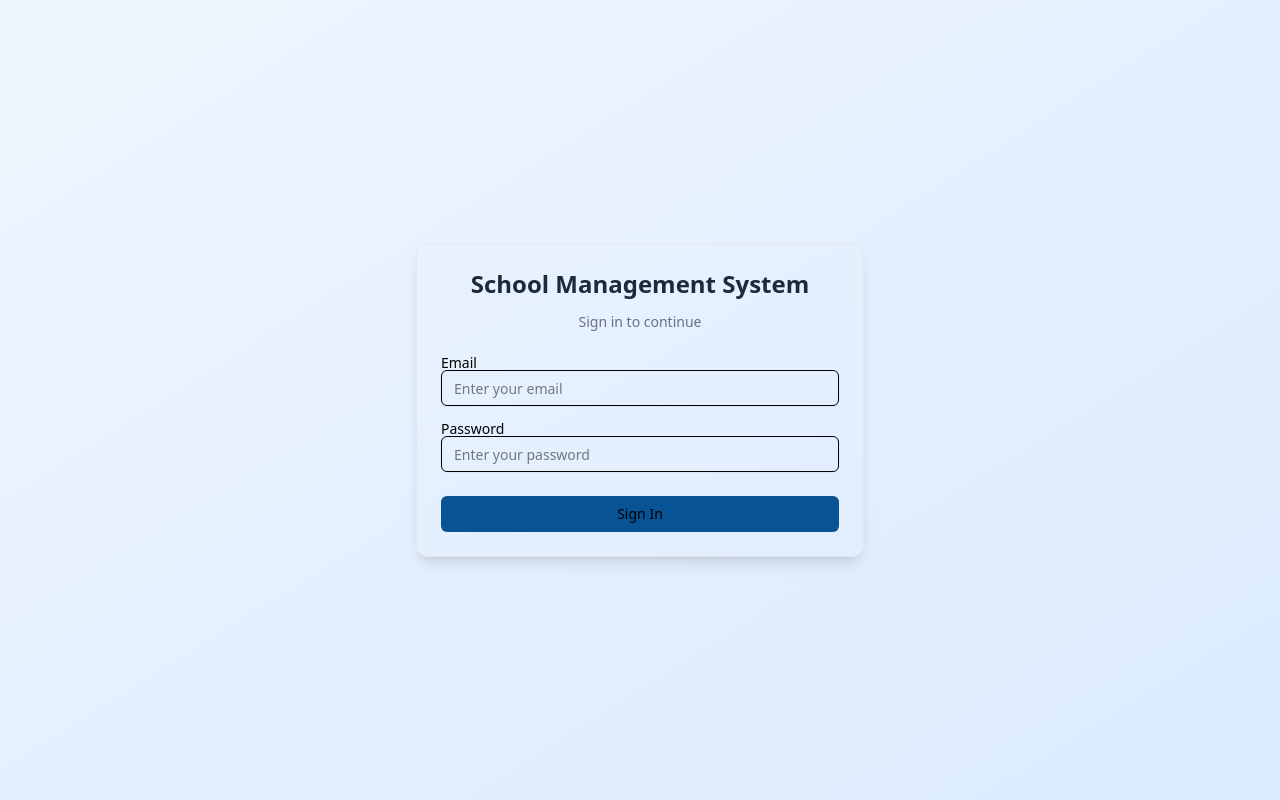
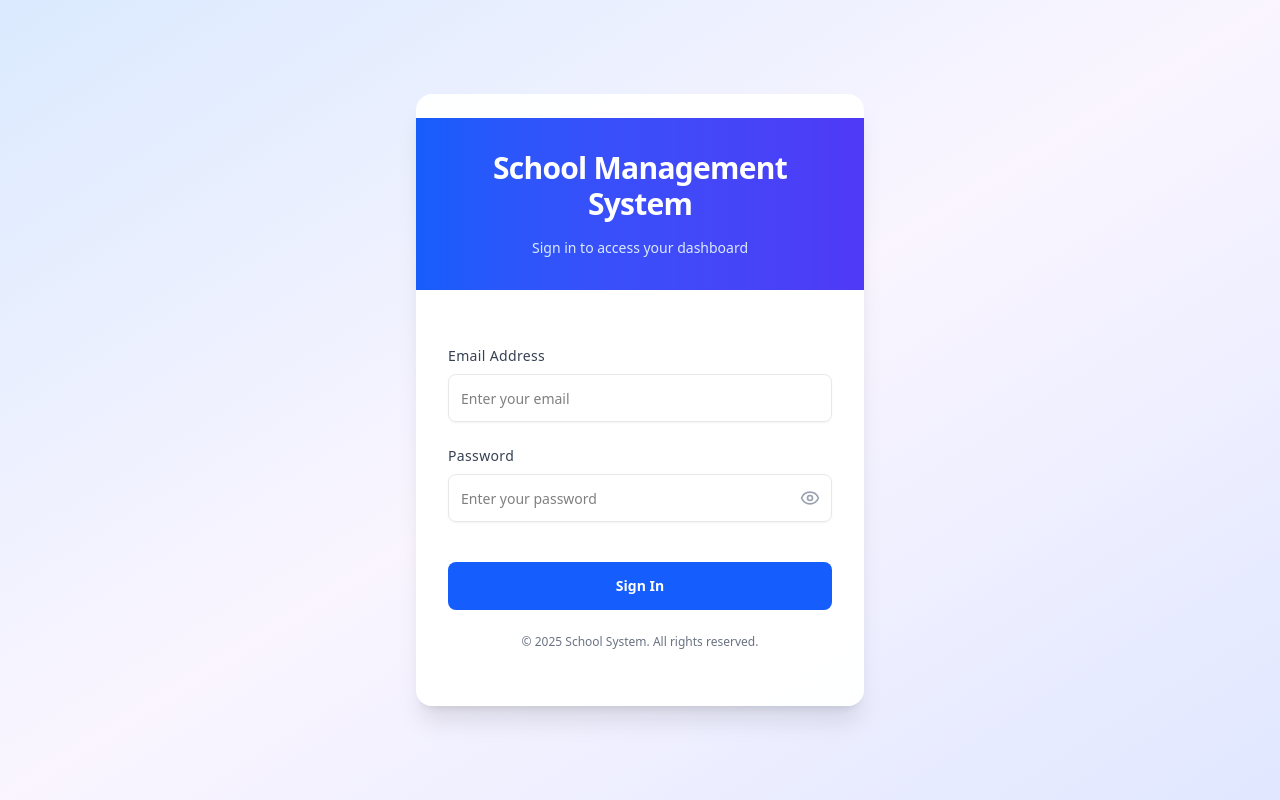
Before and after one commit to Saad0095/School-Management-System-Frontend, a React (Vite) app: page /login in a window 1280 px wide. Built offline with nearby package versions, Linux system fonts and the light colour scheme; no server answers; the HTML template or start-up script is replaced by a standard one.

Commit message:
Fixed login page and started working on student dashboard

```diff
--- a/src/components/layout/Navbar.jsx
+++ b/src/components/layout/Navbar.jsx
@@ -29,7 +29,7 @@ const Navbar = () => {
             variant="outline"
             size="sm"
             onClick={logout}
-            className="flex items-center gap-2 text-gray-700 hover:text-primary"
+            className="flex items-center gap-2 text-gray-700 hover:text-primary cursor-pointer"
           >
             <LogOut size={16} />
             Logout
--- a/src/pages/auth/Login.jsx
+++ b/src/pages/auth/Login.jsx
@@ -1,47 +1,54 @@
-import { useState } from "react"
-import { useNavigate } from "react-router-dom"
-import { useAuth } from "../../context/AuthContext"
-import { Card, CardContent, CardHeader, CardTitle } from "@/components/ui/card"
-import { Input } from "@/components/ui/input"
-import { Button } from "@/components/ui/button"
-import { Label } from "@/components/ui/label"
-import { Alert, AlertDescription } from "@/components/ui/alert"
+import { useState } from "react";
+import { useNavigate } from "react-router-dom";
+import { useAuth } from "../../context/AuthContext";
+import { Card, CardContent, CardHeader, CardTitle } from "@/components/ui/card";
+import { Input } from "@/components/ui/input";
+import { Button } from "@/components/ui/button";
+import { Label } from "@/components/ui/label";
+import { Alert, AlertDescription } from "@/components/ui/alert";
+import { Eye, EyeOff } from "lucide-react";
 
 const Login = () => {
-  const [email, setEmail] = useState("")
-  const [password, setPassword] = useState("")
-  const [error, setError] = useState(null)
-  const { login } = useAuth()
-  const navigate = useNavigate()
+  const [email, setEmail] = useState("");
+  const [password, setPassword] = useState("");
+  const [showPassword, setShowPassword] = useState(false);
+  const [error, setError] = useState(null);
+  const { login } = useAuth();
+  const navigate = useNavigate();
 
   const handleSubmit = async (e) => {
-    e.preventDefault()
+    e.preventDefault();
     try {
-      await login(email, password)
-      navigate("/dashboard")
+      await login(email, password);
+      navigate("/dashboard");
     } catch (err) {
-      setError(err.response?.data?.message || "Login failed")
+      setError(err.response?.data?.message || "Login failed");
     }
-  }
+  };
 
   return (
-    <div className="min-h-screen flex items-center justify-center bg-linear-to-br from-blue-50 to-blue-100">
-      <Card className="w-full max-w-md shadow-lg border border-gray-200">
-        <CardHeader>
-          <CardTitle className="text-center text-2xl font-semibold text-gray-800">
+    <div className="min-h-screen flex items-center justify-center bg-gradient-to-br from-blue-100 via-purple-50 to-indigo-100 p-4">
+      <Card className="w-full max-w-md shadow-xl border-0 bg-white/95 backdrop-blur-md rounded-2xl overflow-hidden">
+        <CardHeader className="text-center py-8 bg-gradient-to-r from-blue-600 to-indigo-600">
+          <CardTitle className="text-3xl font-bold text-white tracking-tight">
             School Management System
           </CardTitle>
-          <p className="text-center text-sm text-gray-500 mt-1">Sign in to continue</p>
+          <p className="text-sm text-blue-100 mt-2">Sign in to access your dashboard</p>
         </CardHeader>
-        <CardContent>
+        <CardContent className="p-8">
           {error && (
-            <Alert variant="destructive" className="mb-4">
-              <AlertDescription>{error}</AlertDescription>
+            <Alert variant="destructive" className="mb-6 bg-red-50 border-red-200 rounded-lg">
+              <AlertDescription className="text-red-700">{error}</AlertDescription>
             </Alert>
           )}
-          <form onSubmit={handleSubmit} className="space-y-4">
-            <div>
-              <Label htmlFor="email">Email</Label>
+          <form onSubmit={handleSubmit} className="space-y-6">
+            <div className="space-y-2">
+              <Label
+                htmlFor="email"
+                className="text-sm font-medium text-gray-700 tracking-wide"
+              >
+                Email Address
+              </Label>
               <Input
                 id="email"
                 type="email"
@@ -49,27 +56,50 @@ const Login = () => {
                 value={email}
                 onChange={(e) => setEmail(e.target.value)}
                 required
+                className="h-12 border-gray-200 focus:border-blue-500 focus:ring-2 focus:ring-blue-500 transition-all duration-200 rounded-lg"
               />
             </div>
-            <div>
-              <Label htmlFor="password">Password</Label>
+            <div className="space-y-2">
+              <Label
+                htmlFor="password"
+                className="text-sm font-medium text-gray-700 tracking-wide"
+              >
+                Password
+              </Label>
+              <div className="relative">
                 <Input
                   id="password"
-                type="password"
+                  type={showPassword ? "text" : "password"}
                   placeholder="Enter your password"
                   value={password}
                   onChange={(e) => setPassword(e.target.value)}
                   required
+                  className="h-12 border-gray-200 focus:border-blue-500 focus:ring-2 focus:ring-blue-500 transition-all duration-200 rounded-lg pr-12"
                 />
+                <button
+                  type="button"
+                  onClick={() => setShowPassword(!showPassword)}
+                  className="absolute right-3 top-1/2 transform -translate-y-1/2 text-gray-400 hover:text-blue-600 transition-colors duration-200"
+                  aria-label={showPassword ? "Hide password" : "Show password"}
+                >
+                  {showPassword ? <EyeOff size={20} /> : <Eye size={20} />}
+                </button>
               </div>
-            <Button type="submit" className="w-full mt-2">
+            </div>
+            <Button
+              type="submit"
+              className="w-full h-12 mt-4 bg-blue-600 hover:bg-blue-700 text-white font-semibold rounded-lg transition-all duration-300 hover:shadow-md cursor-pointer"
+            >
               Sign In
             </Button>
           </form>
+          <p className="text-center text-xs text-gray-500 mt-6">
+            © {new Date().getFullYear()} School System. All rights reserved.
+          </p>
         </CardContent>
       </Card>
     </div>
-  )
-}
+  );
+};
 
-export default Login
+export default Login;
--- /dev/null
+++ b/src/pages/dashboard/StudentDashboard.jsx
@@ -0,0 +1,11 @@
+import React from 'react'
+
+const StudentDashboard = () => {
+  return (
+    <div>
+
+    </div>
+  )
+}
+
+export default StudentDashboard
```
Lines whose indentation alone changed are shown as unchanged.
